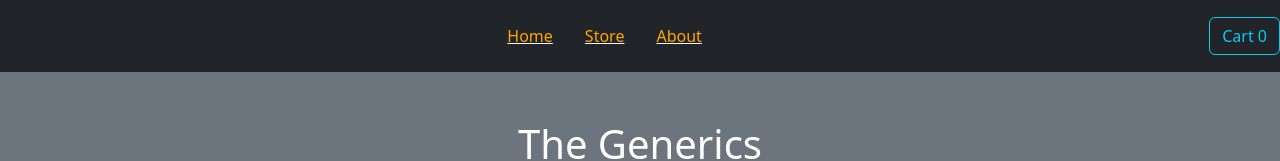
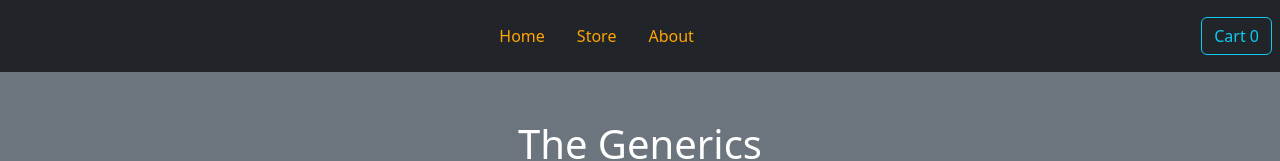
Before and after one commit to HimanshuDeveloperr/e-commerce, a React (Create React App) app: page / in a window 1280 px wide. Shown: the top 161 px of the page. Built offline with nearby package versions, Linux system fonts and the light colour scheme.

Commit message:
small css changes

```diff
--- a/src/Components/EssentialsLayout/Header.js
+++ b/src/Components/EssentialsLayout/Header.js
@@ -24,15 +24,15 @@ const context=useContext(CartContext)
       <Container>
         <Nav className="m-auto">
 
-            <NavLink className="m-3" to="/home" style={{color:'orange',textDecorationColor:'whitesmoke'}}>Home</NavLink>
+            <NavLink className="m-3" to="/home" style={{color:'orange',textDecorationColor:'whitesmoke',textDecoration:'none'}}>Home</NavLink>
 
-            <NavLink className="m-3" to="/store" style={{color:'orange',textDecorationColor:'whitesmoke'}}>Store</NavLink>
+            <NavLink className="m-3" to="/store" style={{color:'orange',textDecorationColor:'whitesmoke',textDecoration:'none'}}>Store</NavLink>
 
-            <NavLink className="m-3" to="/about" style={{color:'orange',textDecorationColor:'whitesmoke'}}>About</NavLink>
+            <NavLink className="m-3" to="/about" style={{color:'orange',textDecorationColor:'whitesmoke',textDecoration:'none'}}>About</NavLink>
 
         </Nav>
       </Container>
-      <Button variant="outline-info" onClick={handleShow}>
+      <Button className="m-2" variant="outline-info" onClick={handleShow}>
         Cart <span>{totalNumber}</span>
       </Button>
       <Cart
--- a/src/Components/Routes/About.js
+++ b/src/Components/Routes/About.js
@@ -12,11 +12,11 @@ const About = () => {
       <Container>
         <Nav className="m-auto">
 
-            <NavLink className="m-3" to="/home" style={{color:'orange',textDecorationColor:'whitesmoke'}}>Home</NavLink>
+            <NavLink className="m-3" to="/home" style={{color:'orange',textDecorationColor:'whitesmoke',textDecoration:'none'}}>Home</NavLink>
 
-            <NavLink className="m-3" to="/store" style={{color:'orange',textDecorationColor:'whitesmoke'}}>Store</NavLink>
+            <NavLink className="m-3" to="/store" style={{color:'orange',textDecorationColor:'whitesmoke',textDecoration:'none'}}>Store</NavLink>
 
-            <NavLink className="m-3" to="/about" style={{color:'orange',textDecorationColor:'whitesmoke'}}>About</NavLink>
+            <NavLink className="m-3" to="/about" style={{color:'orange',textDecorationColor:'whitesmoke',textDecoration:'none'}}>About</NavLink>
 
         </Nav>
       </Container>
--- a/src/Components/Routes/Home.js
+++ b/src/Components/Routes/Home.js
@@ -12,11 +12,11 @@ const Home = () => {
         <Container>
           <Nav className="m-auto">
 
-              <NavLink className="m-3" to="/home" style={{color:'orange',textDecorationColor:'whitesmoke'}}>Home</NavLink>
+              <NavLink className="m-3" to="/home" style={{color:'orange',textDecorationColor:'whitesmoke',textDecoration:'none'}}>Home</NavLink>
 
-              <NavLink className="m-3" to="/store" style={{color:'orange',textDecorationColor:'whitesmoke'}}>Store</NavLink>
+              <NavLink className="m-3" to="/store" style={{color:'orange',textDecorationColor:'whitesmoke',textDecoration:'none'}}>Store</NavLink>
 
-              <NavLink className="m-3" to="/about" style={{color:'orange',textDecorationColor:'whitesmoke'}}>About</NavLink>
+              <NavLink className="m-3" to="/about" style={{color:'orange',textDecorationColor:'whitesmoke',textDecoration:'none'}}>About</NavLink>
 
           </Nav>
         </Container>
```
Also changed, not shown: src/Components/Cart/Cart.js (+0 -32 lines).
